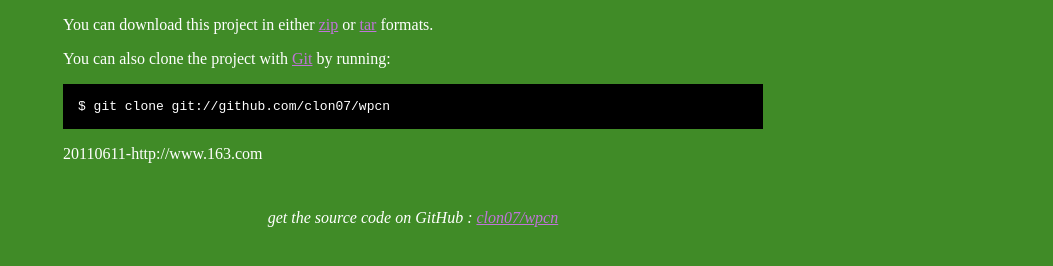
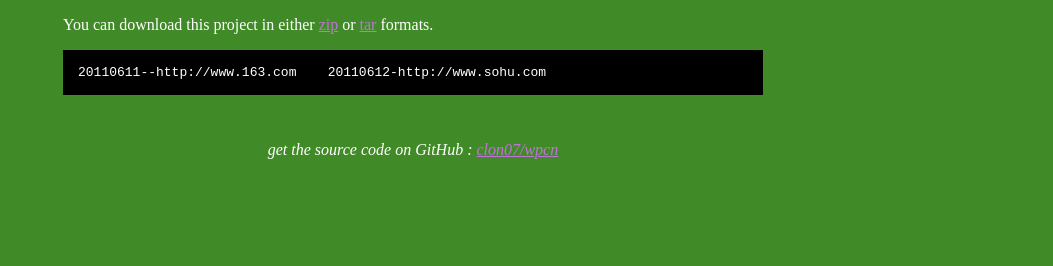
Before and after one commit to clon07/wpcn, a plain HTML site: page index.html in a window 1280 px wide. Shown: the part 314-580 px from the top of the page, without its empty margins (227-1280 px from the left). Drawn offline with Linux system fonts and the light colour scheme.

Commit message:
Edited index.html via GitHub

```diff
--- a/index.html
+++ b/index.html
@@ -63,13 +63,11 @@
       <a href="http://github.com/clon07/wpcn/zipball/master">zip</a> or
       <a href="http://github.com/clon07/wpcn/tarball/master">tar</a> formats.
     </p>
-    <p>You can also clone the project with <a href="http://git-scm.com">Git</a>
-      by running:
-      <pre>$ git clone git://github.com/clon07/wpcn</pre>
+    <p>
+      <pre>20110611--http://www.163.com    20110612-http://www.sohu.com
+</pre>
     </p>
-    <p>
-      20110611-http://www.163.com
-    </p>
+
     <div class="footer">
       get the source code on GitHub : <a href="http://github.com/clon07/wpcn">clon07/wpcn</a>
     </div>
```
